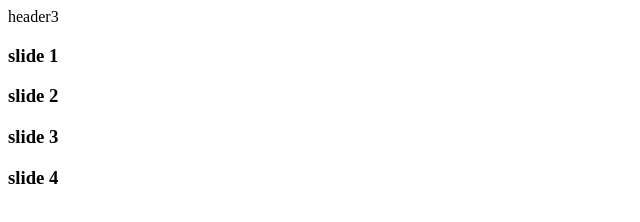
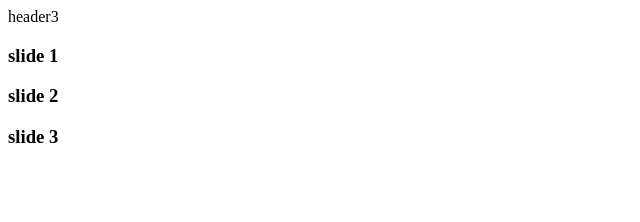
Before and after one commit to AmirSalehTaghavian/AmirSalehTaghavian, a plain HTML site: page index.html in a window 1280 px wide. Shown: the full height of the page, 0-640 px from the left. Drawn offline with Linux system fonts and the light colour scheme.

```diff
--- a/index.html
+++ b/index.html
@@ -16,7 +16,6 @@
     <h3>slide 1</h3>
     <h3>slide 2</h3>
     <h3>slide 3</h3>
-    <h3>slide 4</h3>
 </main>
 
 </body>
```
